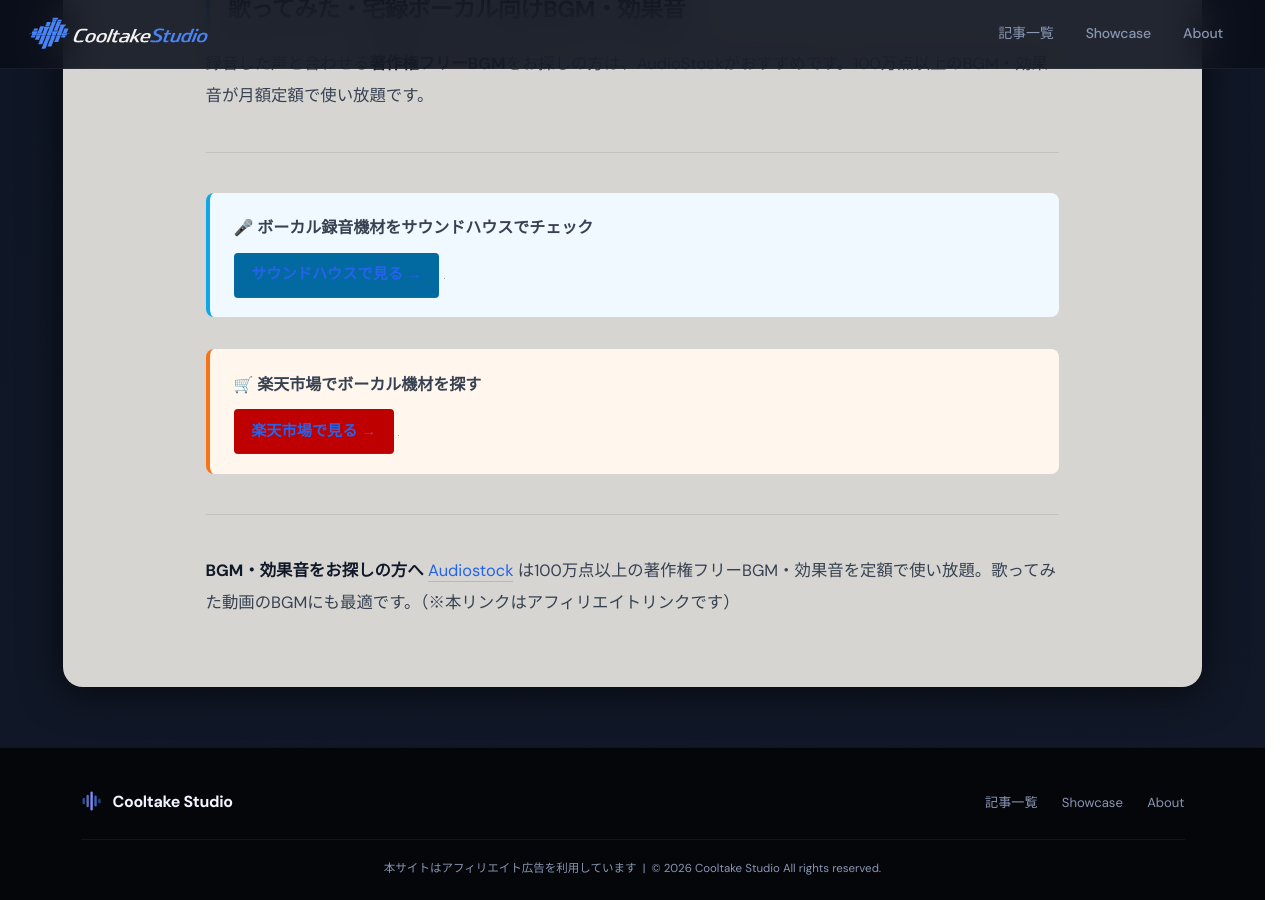
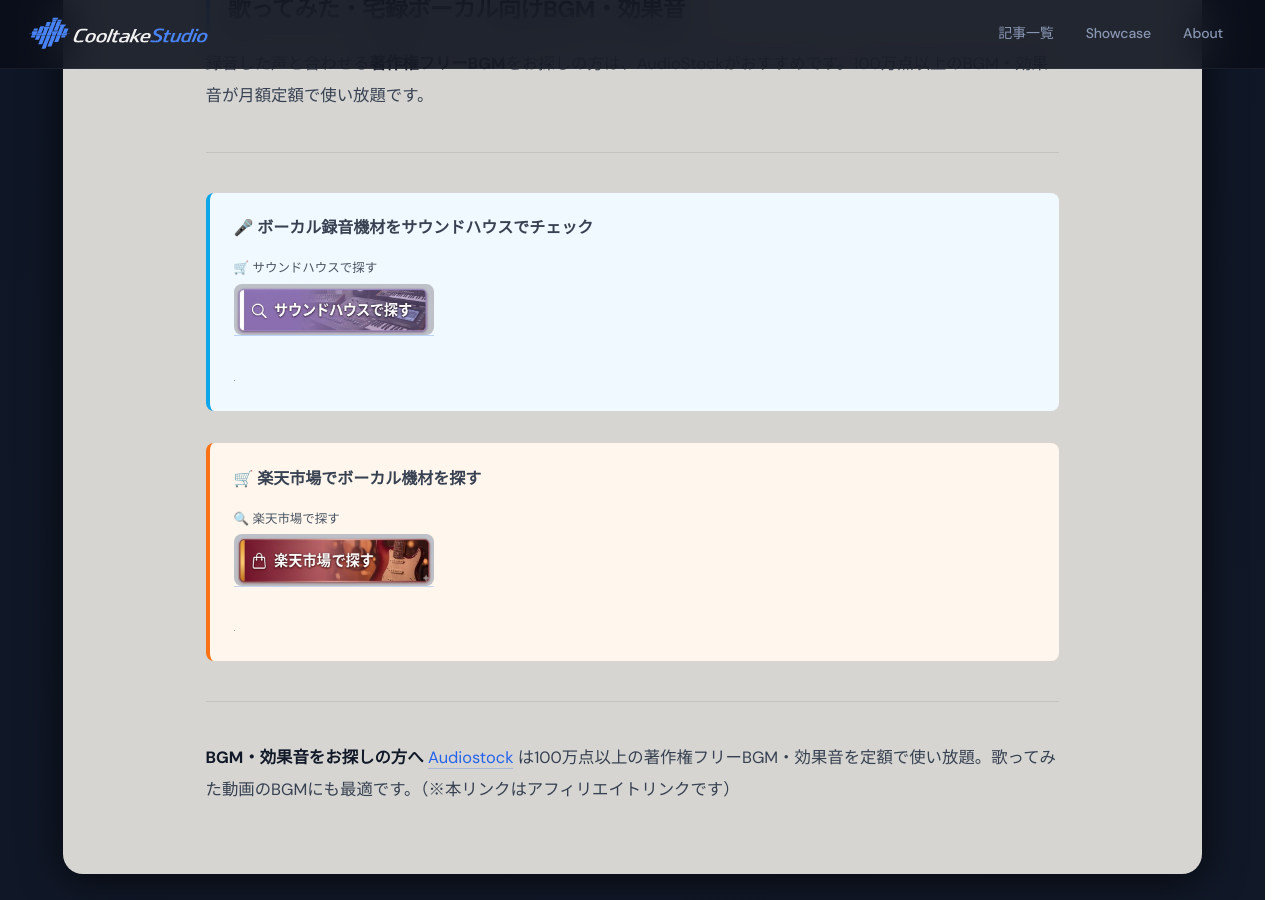
Before and after one commit to cooltake/cooltake-staging, a Jekyll site: the page built from _posts/2026-05-24-vocal-recording-guide.md, in a window 1280 px wide and 900 px high, scrolled down 4312 px. Built offline with Jekyll 4.4.1, drawn with Linux system fonts in a browser that asks for light colours; some web fonts are replaced; grey boxes are pictures that could not be loaded.

Commit message:
style: replace old CTA buttons with image buttons in 2026-05-24-vocal-recording-guide.md

```diff
--- a/_posts/2026-05-24-vocal-recording-guide.md
+++ b/_posts/2026-05-24-vocal-recording-guide.md
@@ -114,13 +114,15 @@
 
 <div style="margin:2rem 0;padding:1.2rem 1.5rem;background:#f0f9ff;border-left:4px solid #0ea5e9;border-radius:8px;">
 <p style="margin:0 0 .6rem;font-weight:bold;font-size:1rem;">🎤 ボーカル録音機材をサウンドハウスでチェック</p>
-<a href="https://h.accesstrade.net/sp/cc?rk=01001xqc00os63&url=https%3A%2F%2Fwww.soundhouse.co.jp%2Fsearch%2Findex%2F%3Fsearch_all%3D%25E3%2583%9C%25E3%2582%AB%25E3%2583%AB%2B%25E3%2583%9E%25E3%2582%A4%25E3%2582%AF%2B%25E5%25AE%2585%25E9%258C%25B2" rel="nofollow" referrerpolicy="no-referrer-when-downgrade" style="display:inline-block;background:#0369a1;color:#fff;padding:.45rem 1.1rem;border-radius:4px;text-decoration:none;font-weight:bold;font-size:.95rem;">サウンドハウスで見る →</a>
+<div style="margin:.8rem 0;"><span style="display:block;font-size:.78rem;color:#4b5563;margin-bottom:3px;margin-top:6px;">🛒 サウンドハウスで探す</span>
+<a href="https://h.accesstrade.net/sp/cc?rk=01001xqc00os63&url=https%3A%2F%2Fwww.soundhouse.co.jp%2Fsearch%2Findex%2F%3Fsearch_all%3D%25E3%2583%9C%25E3%2582%AB%25E3%2583%AB%2B%25E3%2583%9E%25E3%2582%A4%25E3%2582%AF%2B%25E5%25AE%2585%25E9%258C%25B2" rel="nofollow" referrerpolicy="no-referrer-when-downgrade" style="display:inline-block;text-decoration:none;"><img src="/assets/images/btn-soundhouse.jpg" alt="サウンドハウスで探す" width="200" style="height:auto;border-radius:8px;display:block;"></a></div>
 <img src="https://h.accesstrade.net/sp/rr?rk=01001xqc00os63" width="1" height="1" border="0" alt="" loading="lazy">
 </div>
 
 <div style="margin:2rem 0;padding:1.2rem 1.5rem;background:#fff7ed;border-left:4px solid #f97316;border-radius:8px;">
 <p style="margin:0 0 .6rem;font-weight:bold;font-size:1rem;">🛒 楽天市場でボーカル機材を探す</p>
-<a href="https://hb.afl.rakuten.co.jp/hgc/0b15ddc7.28c5c9ed.0b15ddc8.5d23dd4d/?pc=https%3A%2F%2Fsearch.rakuten.co.jp%2Fsearch%2Fmall%2F%25E3%2583%9C%25E3%2582%AB%25E3%2583%AB%2B%25E5%25AE%2585%25E9%258C%25B2%2B%25E3%2583%9E%25E3%2582%A4%25E3%2582%AF%2F" rel="nofollow" referrerpolicy="no-referrer-when-downgrade" style="display:inline-block;background:#bf0000;color:#fff;padding:.45rem 1.1rem;border-radius:4px;text-decoration:none;font-weight:bold;font-size:.95rem;">楽天市場で見る →</a>
+<div style="margin:.8rem 0;"><span style="display:block;font-size:.78rem;color:#4b5563;margin-bottom:3px;margin-top:6px;">🔍 楽天市場で探す</span>
+<a href="https://hb.afl.rakuten.co.jp/hgc/0b15ddc7.28c5c9ed.0b15ddc8.5d23dd4d/?pc=https%3A%2F%2Fsearch.rakuten.co.jp%2Fsearch%2Fmall%2F%25E3%2583%9C%25E3%2582%AB%25E3%2583%AB%2B%25E5%25AE%2585%25E9%258C%25B2%2B%25E3%2583%9E%25E3%2582%A4%25E3%2582%AF%2F" rel="nofollow" referrerpolicy="no-referrer-when-downgrade" style="display:inline-block;text-decoration:none;"><img src="/assets/images/btn-rakuten.jpg" alt="楽天市場で探す" width="200" style="height:auto;border-radius:8px;display:block;"></a></div>
 <img src="//i.moshimo.com/af/i/impression?a_id=5565352&amp;p_id=54&amp;pc_id=54&amp;pl_id=616" width="1" height="1" style="border:none;" alt="" loading="lazy">
 </div>
 
```
